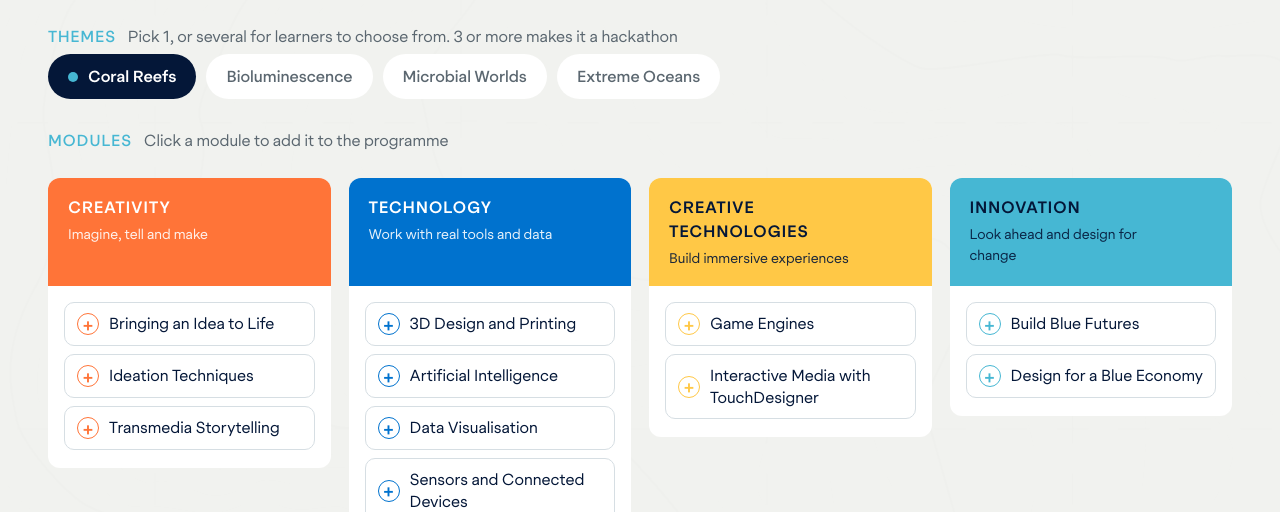
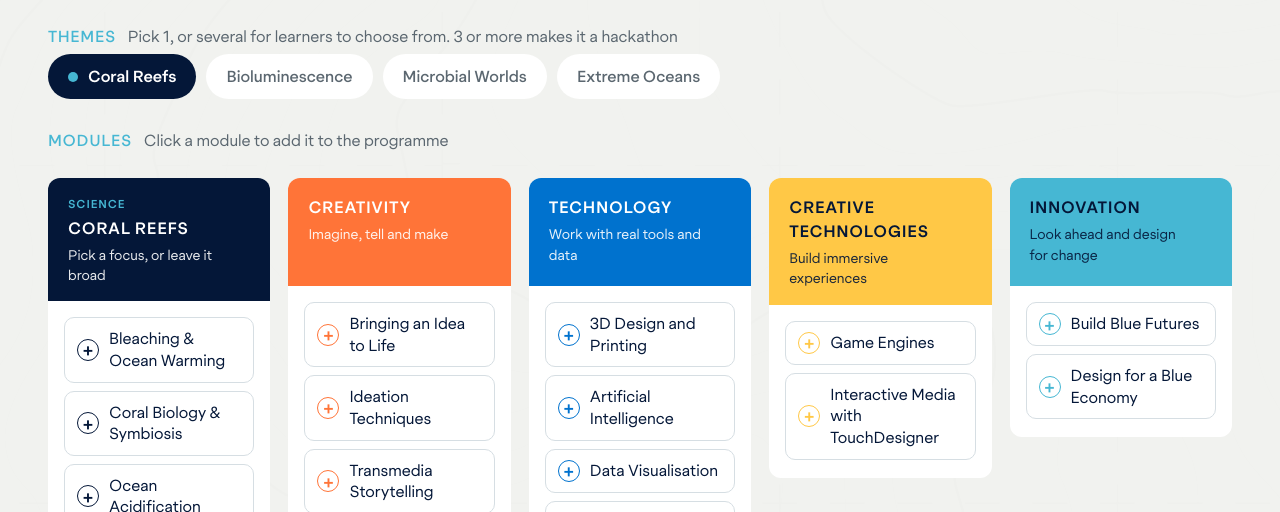
Before and after one commit to pavmakerspace/oxed-programme-builder, a plain HTML site: page index.html in a window 1280 px wide. Shown: the part 288-800 px from the top of the page. Drawn offline with Linux system fonts and the light colour scheme.

Commit message:
Add a science focus column for each chosen theme
Co-Authored-By: Claude Opus 5.5 <noreply@anthropic.com>

```diff
--- a/index.html
+++ b/index.html
@@ -72,7 +72,12 @@ button,input,select{font:inherit;color:inherit}
 .pill[aria-checked="true"]::before{content:"";width:10px;height:10px;border-radius:50%;background:var(--cyan)}
 
 .timeline{display:grid;gap:22px;align-items:start}
-.grid{grid-template-columns:repeat(4,minmax(0,1fr))}
+.grid{grid-template-columns:repeat(var(--cols,4),minmax(0,1fr))}
+.grid > .cat{grid-column:span var(--span,1)}
+.grid .cat.sci .cat-h small{display:block;margin-bottom:4px;font-weight:600;font-size:11.5px;letter-spacing:.08em;text-transform:uppercase;color:var(--cyan)}
+.grid .cat.sci.new{animation:colIn .3s ease both}
+@keyframes colIn{from{opacity:0;transform:translateY(8px)}to{opacity:1;transform:none}}
+@media (prefers-reduced-motion: reduce){.grid .cat.sci.new{animation:none}}
 .tcard{position:relative;background:var(--card);border-radius:12px;padding:24px 18px 22px;text-align:center}
 .tcard:not(.eol)::after{content:"";position:absolute;top:32px;right:-21px;width:20px;border-top:3px dotted var(--cyan)}
 .tcard h3{margin:0;font-weight:600;font-size:16px;letter-spacing:.03em;text-transform:uppercase;color:var(--ink)}
@@ -214,6 +219,7 @@ body.show{overflow:hidden}
 @media (prefers-reduced-motion: reduce){#doc .slide.active{animation:none}}
 @media screen and (max-width:1000px){
   .grid,.stages{grid-template-columns:repeat(2,minmax(0,1fr))}
+  .grid > .cat{grid-column:auto}
   .forces{grid-template-columns:1fr}.farrow{transform:rotate(90deg);height:36px}
   .olp-band{grid-template-columns:1fr}
   .qa{grid-template-columns:1fr}
@@ -364,6 +370,21 @@ const THEMES = [
     measure:"temperature", story:"life surviving at the ocean's extremes",
     challenge:"exploring places people cannot easily reach", people:"the explorers, scientists and communities shaped by extreme ocean places" }
 ];
+
+/* Science focus areas inside each theme. Picking a theme adds its column to the builder.
+   name = card label, phrase = how it reads in a sentence. Draft list: check with the science team. */
+const FOCUS = {
+  reefs:[["Bleaching & Ocean Warming","bleaching and ocean warming"],["Coral Biology & Symbiosis","coral biology and symbiosis"],
+         ["Ocean Acidification","ocean acidification"],["Reef Biodiversity","reef biodiversity"],["Reef Restoration","reef restoration"]],
+  light:[["Biotech & Medicine","light in biotech and medicine"],["Communication & Signalling","communication and signalling"],
+         ["Deep-Sea Survival","survival in the deep sea"],["How Light Is Made","how living things make light"],["Light & New Species","light and new species"]],
+  microbes:[["Carbon & Climate","carbon and climate"],["Microbes in Extreme Places","microbes in extreme places"],
+         ["Microplastics & Microbes","microplastics and microbes"],["Ocean Oxygen","where ocean oxygen comes from"],["Plankton & the Food Web","plankton and the food web"]],
+  extreme:[["Deep-Sea Mining","deep-sea mining"],["Deep-Sea Vents","deep-sea vents"],["Exploring the Unknown","exploring the unknown ocean"],
+         ["Life Under Pressure","life under pressure"],["The Polar Seas","the polar seas"]]
+};
+const SCIENCE = {color:"#041738", ink:"#FFFFFF", tint:"#E9EDF3"};
+const focusOf = id => (FOCUS[id] || []).map(([name, phrase], i) => ({key:id + ":" + i, name, phrase})).filter(f => state.focus.has(f.key));
 
 /* The seven Ocean Literacy Principles, named as in "90min sessions/Principle Tracks". */
 const OLP = {1:"One Big Ocean", 2:"Ocean Shapes Earth", 3:"Ocean Influences Weather and Climate", 4:"Ocean Made Earth Habitable",
@@ -529,7 +550,7 @@ const PIPELINE = {
 /* =========================================================
    LOGIC
    ========================================================= */
-const state = {org:"", duration:"day", audience:"high", learners:"", themes:new Set(["reefs"]), selected:new Set(), title:null, extended:false, edits:{}};
+const state = {org:"", duration:"day", audience:"high", learners:"", themes:new Set(["reefs"]), focus:new Set(), selected:new Set(), title:null, extended:false, edits:{}};
 const $ = s => document.querySelector(s);
 const esc = s => String(s).replace(/[&<>"]/g, c => ({"&":"&amp;","<":"&lt;",">":"&gt;",'"':"&quot;"}[c]));
 /* With several themes, learners choose one, so module wording refers to
@@ -557,6 +578,8 @@ const fill = (tpl, o, html) => tpl.replace(/\{(\w+)\}/g, (_, k) => html ? esc(o[
 const plain = s => s.replace(/<\/?em>/g, "");
 const lc = s => s.charAt(0).toLowerCase() + s.slice(1);
 const uc = s => s.charAt(0).toUpperCase() + s.slice(1);
+/* adds a comma before the last item when an item already contains "and" */
+const focusList = a => a.length === 2 && a.some(x => / and /.test(x)) ? a[0] + ", and " + a[1] : listJoin(a);
 const listJoin = a => a.length < 2 ? a.join("") : a.slice(0,-1).join(", ") + " and " + a[a.length-1];
 const ordered = () => MODULES.filter(m => state.selected.has(m.id)).sort((a,b) => a.order - b.order);
 const load = (mods = ordered()) => 2 + (state.themes.size > 1 ? 1 : 0) + (isHack() ? 1 : 0) + mods.reduce((n,m) => n + (m.build ? 2 : 1), 0);
@@ -632,12 +655,31 @@ function renderThemes(){
     `<button type="button" class="pill" role="checkbox" data-theme="${t.id}" aria-checked="${state.themes.has(t.id)}" aria-label="${esc(t.name)}" title="${esc(t.desc)}">${esc(t.name)}</button>`).join("");
 }
 
+let shownSci = new Set();
 function renderGrid(){
   const t = theme(), {suggest, flag} = analyse();
-  $("#grid").innerHTML = CATEGORIES.map((c, ci) => {
+  /* one science column per chosen theme, then the module columns.
+     1 or 2 themes: one row. 3 or 4 (hackathon): science on its own row above the modules. */
+  const ts = THEMES.filter(x => state.themes.has(x.id)), nt = ts.length;
+  const lcm = (a, b) => { let m = a; while (m % b) m += a; return m; };
+  const cols = nt >= 3 ? lcm(nt, 4) : nt + 4;
+  const g = $("#grid");
+  g.style.setProperty("--cols", cols);
+  const sci = ts.map(th => {
+    const fs = (FOCUS[th.id] || []).map(([name], i) => ({key:th.id + ":" + i, name})).sort((x,y) => x.name.localeCompare(y.name));
+    const n = fs.filter(f => state.focus.has(f.key)).length;
+    return `<section class="tcard cat sci${shownSci.has(th.id) ? "" : " new"}" style="--cc:${SCIENCE.color};--ci:${SCIENCE.ink};--ct:${SCIENCE.tint};--span:${nt >= 3 ? cols / nt : 1}">
+      <header class="cat-h"><small>Science</small><h3>${esc(th.name)}</h3><p>Pick a focus, or leave it broad</p>${n ? `<span class="count">${n}</span>` : ""}</header>
+      <div class="mods">${fs.map(f => { const on = state.focus.has(f.key), why = on && n > 2 ? `${n} focus areas: keep 1 or 2` : "";
+        return `<button type="button" class="card${why ? " flag" : ""}" data-focus="${f.key}" aria-pressed="${on}" aria-label="${esc(f.name)}">
+          ${why ? `<span class="why">${esc(why)}</span>` : ""}
+          <span class="row"><span class="ic" aria-hidden="true"></span><span>${esc(f.name)}</span></span></button>`; }).join("")}</div></section>`;
+  }).join("");
+  shownSci = new Set(ts.map(x => x.id));
+  g.innerHTML = sci + CATEGORIES.map((c, ci) => {
     const mods = MODULES.filter(m => m.cat === c.id).sort((x,y) => x.title.localeCompare(y.title));
     const n = mods.filter(m => state.selected.has(m.id)).length;
-    return `<section class="tcard cat${ci === CATEGORIES.length - 1 ? " eol" : ""}" style="--cc:${c.color};--ci:${c.ink};--ct:${c.tint}">
+    return `<section class="tcard cat${ci === CATEGORIES.length - 1 ? " eol" : ""}" style="--cc:${c.color};--ci:${c.ink};--ct:${c.tint};--span:${nt >= 3 ? cols / 4 : 1}">
       <header class="cat-h"><h3>${c.name}</h3><p>${c.hint}</p>${n ? `<span class="count">${n}</span>` : ""}</header>
       <div class="mods">${mods.map(m => {
         const on = state.selected.has(m.id);
@@ -653,7 +695,7 @@ function renderGrid(){
 
 function renderTray(){
   const mods = ordered(), {fit} = analyse();
-  $("#trayTheme").textContent = theme().name;
+  $("#trayTheme").textContent = THEMES.filter(x => state.themes.has(x.id)).map(x => { const f = focusOf(x.id); return x.name + (f.length ? ": " + f.map(y => y.name).join(", ") : ""); }).join(" + ");
   const before = mods.filter(m => m.order < DEFINE_AT), after = mods.filter(m => m.order >= DEFINE_AT);
   const seq = mods.length
     ? [...(theme().multi ? [isHack() ? "Choose a Track" : "Choose a Theme"] : []), "Explore the Basics", ...before.map(m => `<b>${esc(m.title)}</b>`),
@@ -692,8 +734,9 @@ function renderDoc(){
   if (hasFut) shapeBits.push("imagine possible futures");
   if (hasIdea) shapeBits.push("generate ideas");
   const phases = [
-    {key:"Explore", line: t.multi ? `Choose a ${t.word} and learn the science behind it through the Ocean Literacy Principles.` : `Learn the basics of ${t.topic} through the Ocean Literacy Principles.`,
-      tags: t.list.map(x => x.name)},
+    {key:"Explore", line: t.multi ? `Choose a ${t.word} and learn the science behind it through the Ocean Literacy Principles.`
+        : `Learn the basics of ${t.topic}${focusOf(t.id).length ? ", focusing on " + focusList(focusOf(t.id).map(f => f.phrase)) + "," : ""} through the Ocean Literacy Principles.`,
+      tags: t.list.flatMap(x => { const f = focusOf(x.id); return f.length ? f.map(y => (t.multi ? x.name + ": " : "") + y.name) : [x.name]; })},
     ...(invest.length ? [{key:"Investigate",
       line: invest.some(x => x.title.startsWith("Sensors")) ? "Collect their own readings and turn real data into evidence." : "Turn real data into evidence.",
       tags: invest.map(x => x.title)}] : []),
@@ -785,7 +828,7 @@ function renderDoc(){
 $("#themes").addEventListener("click", e => {
   const b = e.target.closest(".pill"); if (!b) return;
   const id = b.dataset.theme;
-  if (state.themes.has(id)){ if (state.themes.size === 1) return; state.themes.delete(id); }
+  if (state.themes.has(id)){ if (state.themes.size === 1) return; state.themes.delete(id); [...state.focus].forEach(k => { if (k.startsWith(id + ":")) state.focus.delete(k); }); }
   else {
     const wasHack = isHack();
     state.themes.add(id);
@@ -797,6 +840,13 @@ $("#themes").addEventListener("click", e => {
 });
 $("#grid").addEventListener("click", e => {
   const c = e.target.closest(".card"); if (!c) return;
+  if (c.dataset.focus){
+    const k = c.dataset.focus;
+    state.focus.has(k) ? state.focus.delete(k) : state.focus.add(k);
+    delete state.edits["phase:Explore"]; render();
+    document.querySelector(`.card[data-focus="${k}"]`).focus({preventScroll:true});
+    return;
+  }
   const id = c.dataset.id, adding = !state.selected.has(id);
   adding ? state.selected.add(id) : state.selected.delete(id);
   if (adding && load() > dur().cap){
@@ -852,7 +902,7 @@ $("#backBtn").addEventListener("click", close);
 document.addEventListener("keydown", e => { if (e.key === "Escape" && document.body.classList.contains("show")) close(); });
 $("#printBtn").addEventListener("click", () => window.print());
 $("#resetBtn").addEventListener("click", () => {
-  Object.assign(state, {org:"", duration:"day", audience:"high", learners:"", themes:new Set(["reefs"]), selected:new Set(), title:null, extended:false, edits:{}});
+  Object.assign(state, {org:"", duration:"day", audience:"high", learners:"", themes:new Set(["reefs"]), focus:new Set(), selected:new Set(), title:null, extended:false, edits:{}});
   $("#learners").value = ""; $("#org").value = ""; render();
 });
 
```
